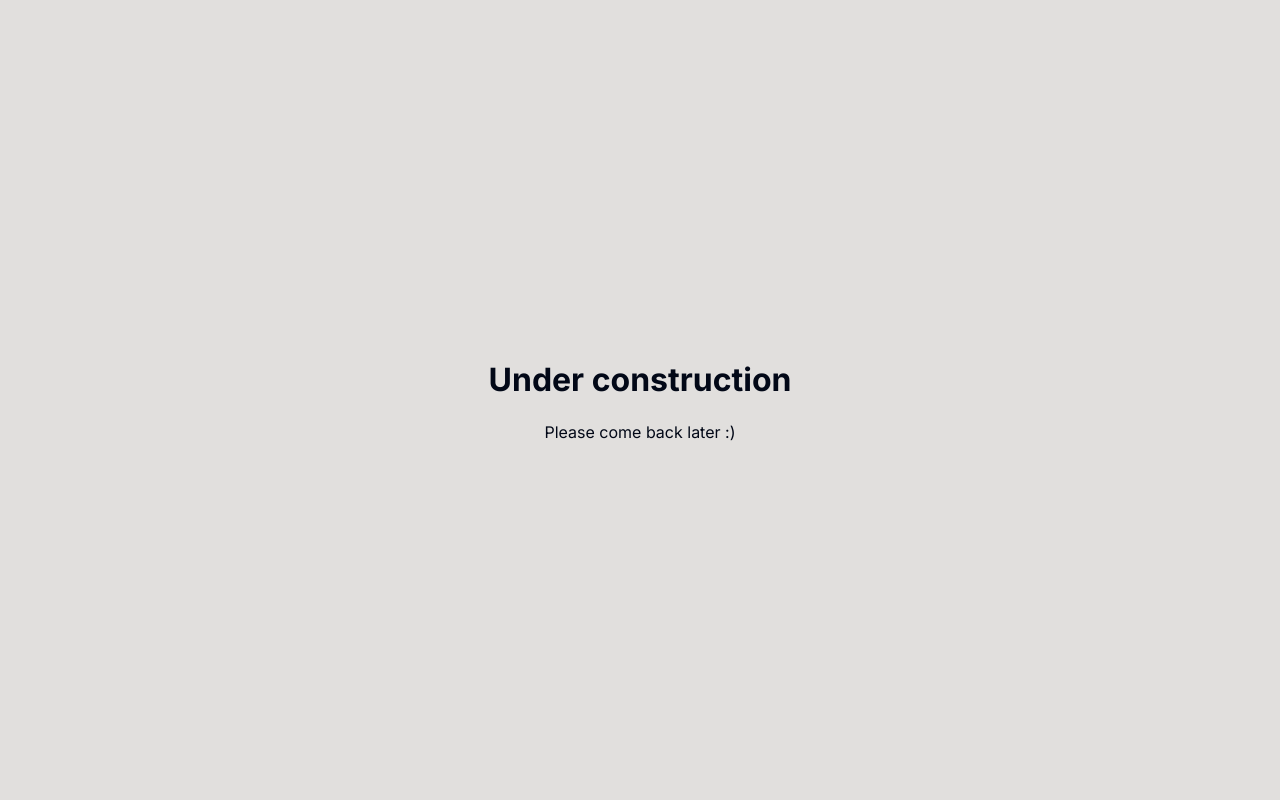
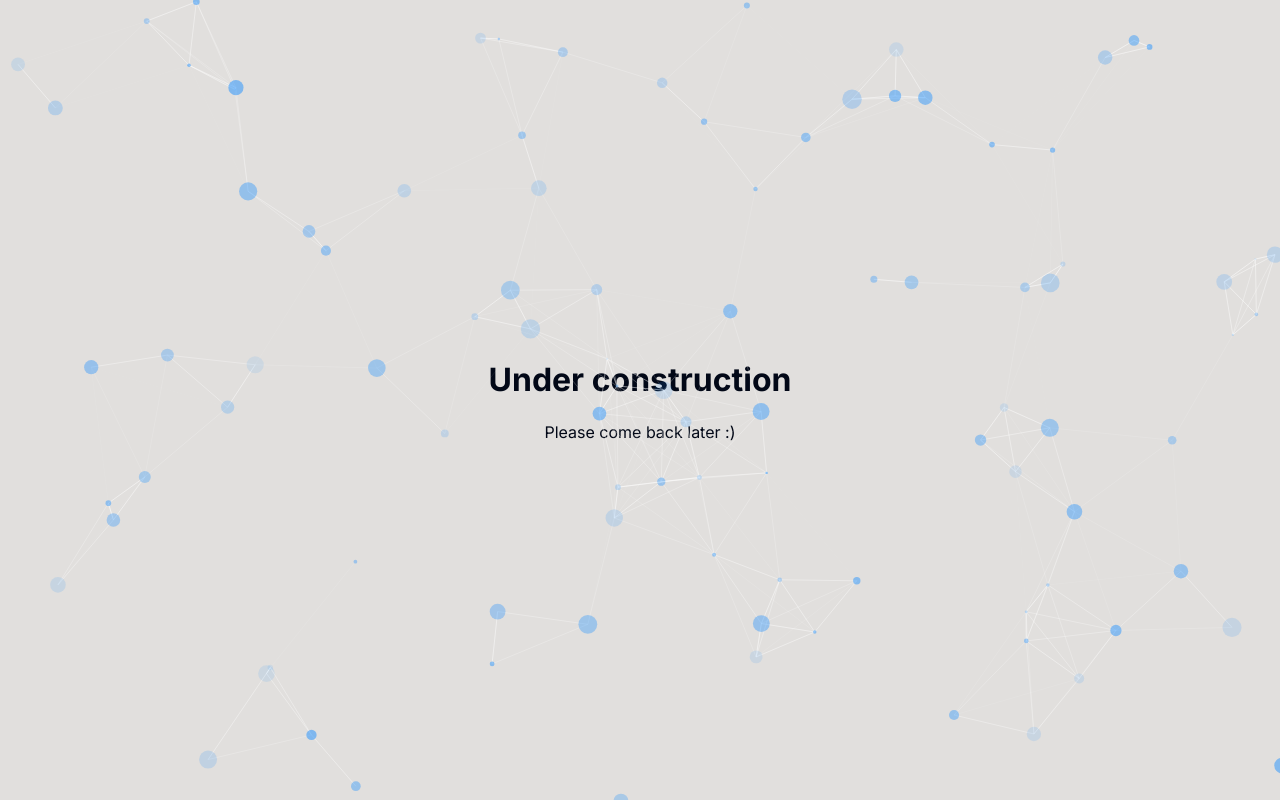
Before and after one commit to krishnachandran-u/krishnachandran, a Next.js app: page / in a window 1280 px wide. Built offline with nearby package versions, Linux system fonts and the light colour scheme.

Commit message:
add pariticles background to under construction

```diff
--- a/src/app/page.tsx
+++ b/src/app/page.tsx
@@ -13,9 +13,9 @@ import Maintenance from '@/components/Maintenance';
 export default function Home() {
   return (
     <>
+        <ParticlesBackground />
         <Maintenance />
         {/*
-        <ParticlesBackground />
         <Hero/>
         <About />
         <Projects />
```
